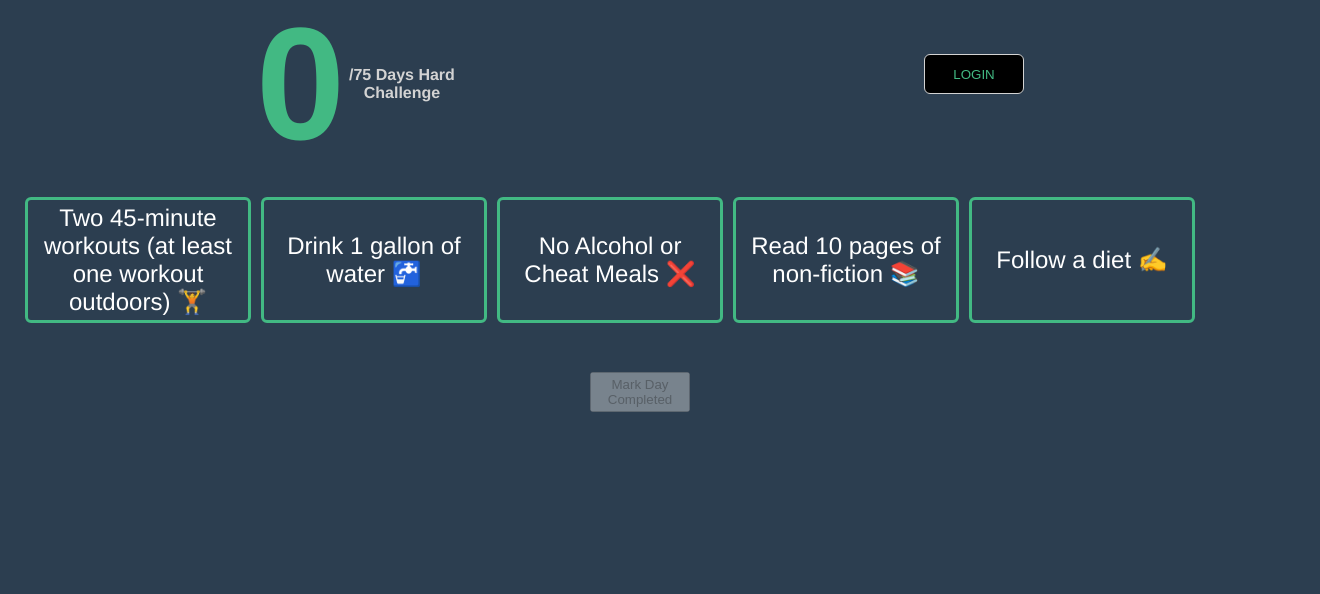
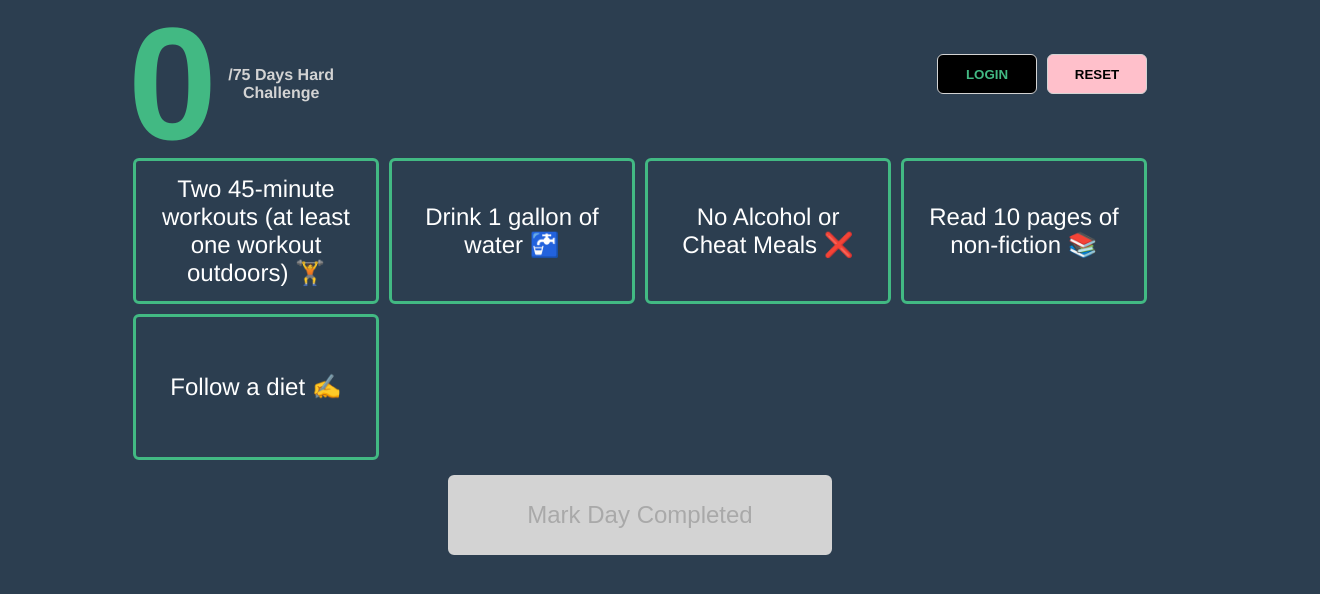
Before and after one commit to riceball1/75-day-hard, a Vue app: page / in a window 1280 px wide. Shown: the top 594 px of the page, 1320 px wide, since content can reach past the window. Built offline with nearby package versions, Linux system fonts and the light colour scheme; no server answers.

Commit message:
Update styling

```diff
--- a/src/components/MainPageHeader.vue
+++ b/src/components/MainPageHeader.vue
@@ -3,9 +3,9 @@
     <div class="counter"><h1>{{ currentDay }}</h1><p>/75 Days Hard Challenge</p></div>
     <div class="header-subsection">
         <button class="login" @click="handleLogin()">login</button>
-        <!-- <button @click="handleResetChallenge()">
+        <button @click="handleResetChallenge()" class="reset-button">
           reset
-        </button> -->
+        </button>
     </div>
   </header>
 </template>
@@ -34,7 +34,7 @@ header {
   justify-content: center;
   align-content: stretch;
   align-items: center;
-  width: 60%;
+  width: 80%;
   margin: 0 auto;
 }
 h1 {
@@ -51,7 +51,12 @@ button {
   border-radius: 6px;
   text-transform: uppercase;
   border: 1px solid lightgray;
-  margin-left: 5px;
+  margin: 5px;
+  font-weight: bold;
+}
+.reset-button {
+  background-color: pink;
+  color: #000;
 }
 .counter {
   display: flex;
@@ -69,7 +74,6 @@ button {
   flex-direction: row;
   justify-content: flex-end;
   width: 100%;
-  /* margin: 10px auto; */
 }
 @media only screen and (max-width: 600px) {
   button {
@@ -77,7 +81,11 @@ button {
     height: 50px;
   }
   header {
-    width: 80%;
+    justify-content: space-between;
+  }
+  .header-subsection {
+    flex-direction: column;
+    align-items: flex-end;
   }
 }
 </style>
--- a/src/pages/MainPage.vue
+++ b/src/pages/MainPage.vue
@@ -5,18 +5,19 @@
       @login="handleLogin"
       v-bind:currentDay="currentDay"
     />
-    <ul class="list">
-      <li v-for="task in generalTasks" :key="task">
-        <p
-          v-bind:value="task.completed"
-          v-bind:class="{'selected-item': task.completed}"
-          class="list-item"
-          @onclick="checkTask()"
-        >{{ task.task }}</p>
-      </li>
-    </ul>
+    <div class="list">
+      <p
+        class="list-item"
+        v-for="task in generalTasks"
+        :key="task"
+        v-bind:class="{ 'selected-item': task.completed }"
+        @click="checkTask(task.id)"
+      >
+        {{ task.task }}
+      </p>
+    </div>
     <div class="list-footer" v-if="currentDay !== 75">
-      <button @click="completeDay()" :disabled="tasksCompleted != 5">
+      <button @click="completeDay()" :disabled="tasksCompleted !== 5">
         Mark Day Completed
       </button>
     </div>
@@ -28,8 +29,7 @@ import MainPageHeader from "../components/MainPageHeader.vue";
 
 export default {
   name: "MainPage",
-  props: {
-  },
+  props: {},
   components: {
     MainPageHeader,
   },
@@ -46,12 +46,16 @@ export default {
   data() {
     return {
       generalTasks: [
-    {task: "Two 45-minute workouts (at least one workout outdoors) 🏋️", completed: false},
-    {task:  "Drink 1 gallon of water 🚰", completed: false},
-    {task:  "No Alcohol or Cheat Meals ❌", completed: false},
-    {task:  "Read 10 pages of non-fiction 📚", completed: false},
-    {task:  "Follow a diet ✍️", completed: false},
-  ],
+        {
+          task: "Two 45-minute workouts (at least one workout outdoors) 🏋️",
+          completed: false,
+          id: 0,
+        },
+        { task: "Drink 1 gallon of water 🚰", completed: false, id: 1 },
+        { task: "No Alcohol or Cheat Meals ❌", completed: false, id: 2 },
+        { task: "Read 10 pages of non-fiction 📚", completed: false, id: 3 },
+        { task: "Follow a diet ✍️", completed: false, id: 4 },
+      ],
       isCheckAll: false,
       currentDay: 0,
       tasksCompleted: 0,
@@ -90,8 +94,16 @@ export default {
     };
   },
   methods: {
-    checkTask: function () {
-      this.tasksCompleted = this.tasksCompleted + 1;
+    checkTask: function (taskID) {
+      if (!this.generalTasks[taskID].completed) {
+        this.generalTasks[taskID].completed = !this.generalTasks[taskID]
+          .completed;
+        this.tasksCompleted = this.tasksCompleted + 1;
+      } else {
+        this.generalTasks[taskID].completed = !this.generalTasks[taskID]
+          .completed;
+        this.tasksCompleted = this.tasksCompleted - 1;
+      }
     },
     completeDay: function () {
       // check if all the checkboxes are checked
@@ -125,32 +137,30 @@ export default {
 h3 {
   margin: 40px 0 0;
 }
-ul {
-  list-style-type: none;
-  padding: 0;
-}
-li {
-  display: inline-block;
-  margin: 0 10px;
+button {
+  width: 50%;
+  height: 80px;
+  border-radius: 6px;
+  font-size: 1.5rem;
+  color: white;
+  background-color: black;
+  border: 2px solid lightgray;
 }
 
-
-button {
-  width: 100px;
-  height: 40px;
+button:disabled {
+  background-color: lightgray;
+  color: darkgray;
 }
 
 .list {
   display: flex;
   flex-wrap: wrap;
-  width: 100%;
-  padding: 20px;
+  width: 80%;
+  padding: 0;
+  margin: 0;
   border-radius: 6px;
   font-size: 1.5rem;
-}
-
-li {
-  margin: 5px;
+  margin: 5px auto;
 }
 
 .list-item {
@@ -158,11 +168,12 @@ li {
   justify-content: center;
   align-items: center;
   border: 3px solid #42b983;
-  padding: 10px;
+  padding: 20px;
   border-radius: 6px;
   height: 100px;
   width: 200px;
-  margin: 0;
+  margin: 5px;
+  cursor: pointer;
 }
 
 .list-footer {
@@ -177,10 +188,16 @@ li {
 @media only screen and (max-width: 600px) {
   .list {
     flex-direction: column;
-    width: 80%;
   }
   .list-item {
+    width: 80%;
+    margin: 5px auto;
+  }
+
+  button {
     width: 100%;
+    height: 100px;
+    font-size: 1.5rem;
   }
 }
 </style>
```
Also changed, not shown: server.js (+5 -5 lines), 1 other file (tests, documents, lock files or other folders).
